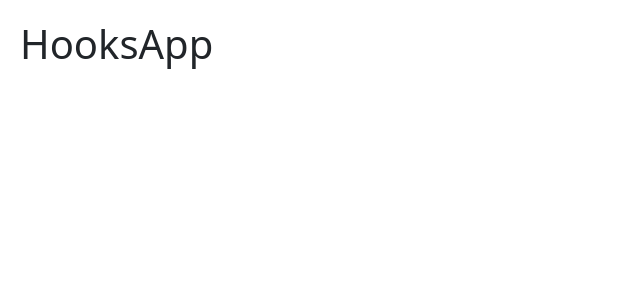
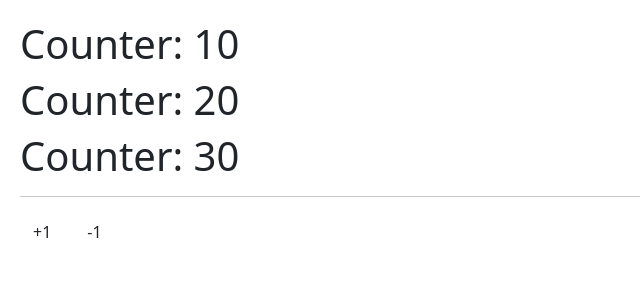
Before and after one commit to EdwinAlexanderBernardinoMoran/hookAppp, a React (Vite) app: page / in a window 1280 px wide. Shown: the top 300 px of the page, without its empty margins (0-640 px from the left). Built offline with nearby package versions, Linux system fonts and the light colour scheme.

Commit message:
S9- useState

```diff
--- a/src/HooksApp.jsx
+++ b/src/HooksApp.jsx
@@ -1,5 +1,9 @@
+import { Counter } from "./useState/Counter"
+
 export const HooksApp = () => {
   return (
+    <>
     <h1>HooksApp</h1>
+    </>
   )
 }
--- a/src/main.jsx
+++ b/src/main.jsx
@@ -1,10 +1,11 @@
 import { StrictMode } from 'react'
 import { createRoot } from 'react-dom/client'
 import './index.css'
-import { HooksApp } from './HooksApp'
+// import { HooksApp } from './HooksApp'
+import { Counter } from './useState/Counter'
 
 createRoot(document.getElementById('root')).render(
   <StrictMode>
-    <HooksApp />
+    <Counter />
   </StrictMode>,
 )
--- /dev/null
+++ b/src/useState/Counter.jsx
@@ -0,0 +1,29 @@
+import { useState } from "react"
+
+export const Counter = () => {
+
+  const [stateCounter, setcounter] = useState({
+    count: 10,
+    count2: 20,
+    count3: 30,
+  })
+
+  const { count, count2, count3 } = stateCounter
+
+  return (
+    <>
+    <h1>Counter: { count }</h1>
+    <h1>Counter: { count2 }</h1>
+    <h1>Counter: { count3 }</h1>
+    <hr />
+    <button className="btn" onClick={ () => setcounter({
+      ...stateCounter,
+      count: count + 1
+    }) }> +1 </button>
+    <button className="btn" onClick={ () => setcounter({
+      ...stateCounter,
+      count: count - 1
+    })}> -1 </button>
+    </>
+  )
+}
```
